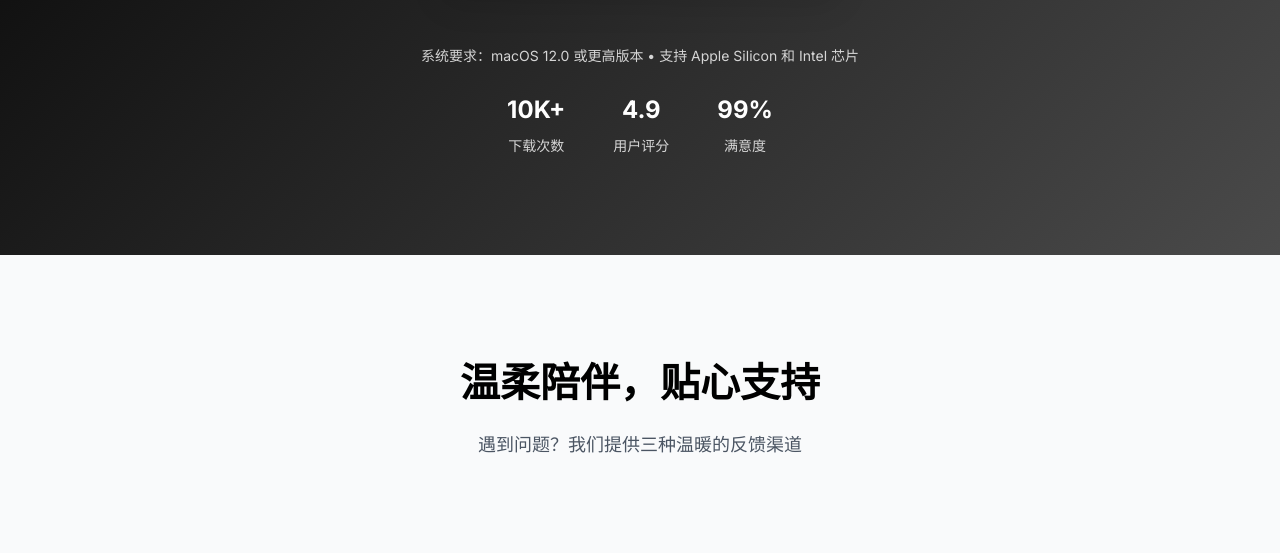
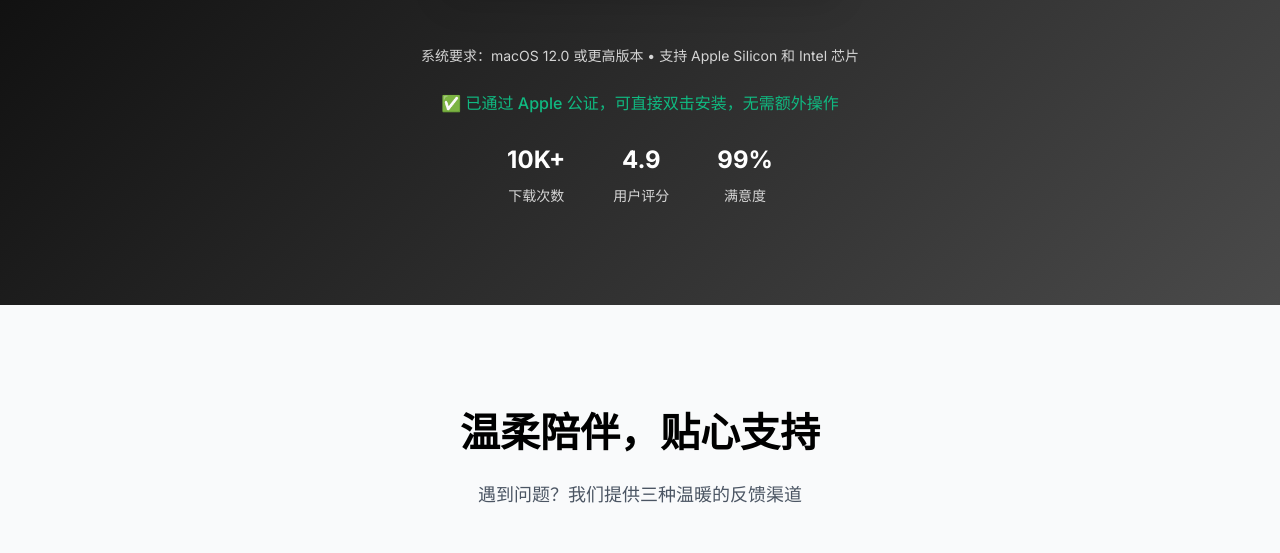
Before and after one commit to jemarisan/CursorX-portal, a website: page index.html in a window 1280 px wide. Shown: the part 2361-2914 px from the top of the page. Drawn offline with Linux system fonts and the light colour scheme.

Commit message:
Add Apple notarization status to download page
- 添加公证状态说明到下载页面
- 用户知道可以直接双击安装
- 提升用户信任度

```diff
--- a/index.html
+++ b/index.html
@@ -231,6 +231,9 @@
                     <p class="system-requirements">
                         系统要求：macOS 12.0 或更高版本 • 支持 Apple Silicon 和 Intel 芯片
                     </p>
+                    <p class="download-note" style="color: #10b981; font-weight: 500; margin-top: 8px;">
+                        ✅ 已通过 Apple 公证，可直接双击安装，无需额外操作
+                    </p>
                     <div class="download-stats">
                         <div class="stat">
                             <span class="stat-number">10K+</span>
```
